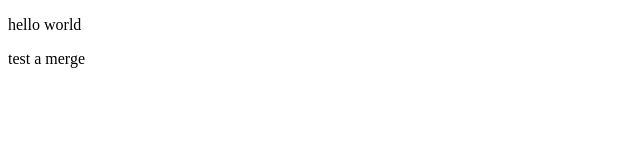
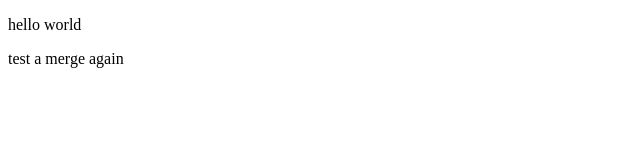
Before and after one commit to dongzhe3917875/firstProject, a plain HTML site: page index.html in a window 1280 px wide. Shown: the full height of the page, 0-640 px from the left. Drawn offline with Linux system fonts and the light colour scheme.

Commit message:
merge again

```diff
--- a/index.html
+++ b/index.html
@@ -9,7 +9,7 @@
     hello world
   </p>
   <p>
-    test a merge
+    test a merge again
   </p>
 </body>
 </html>
```
